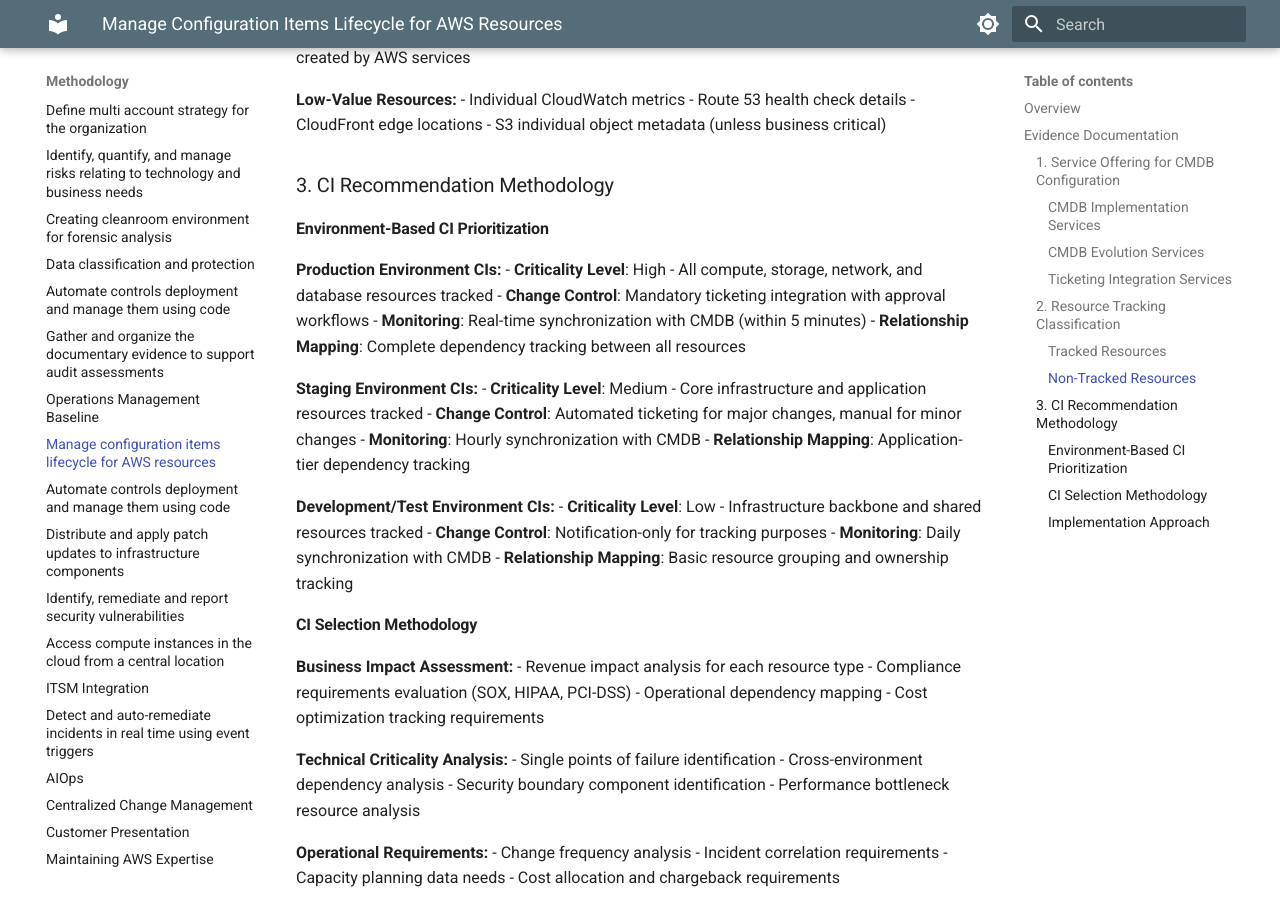
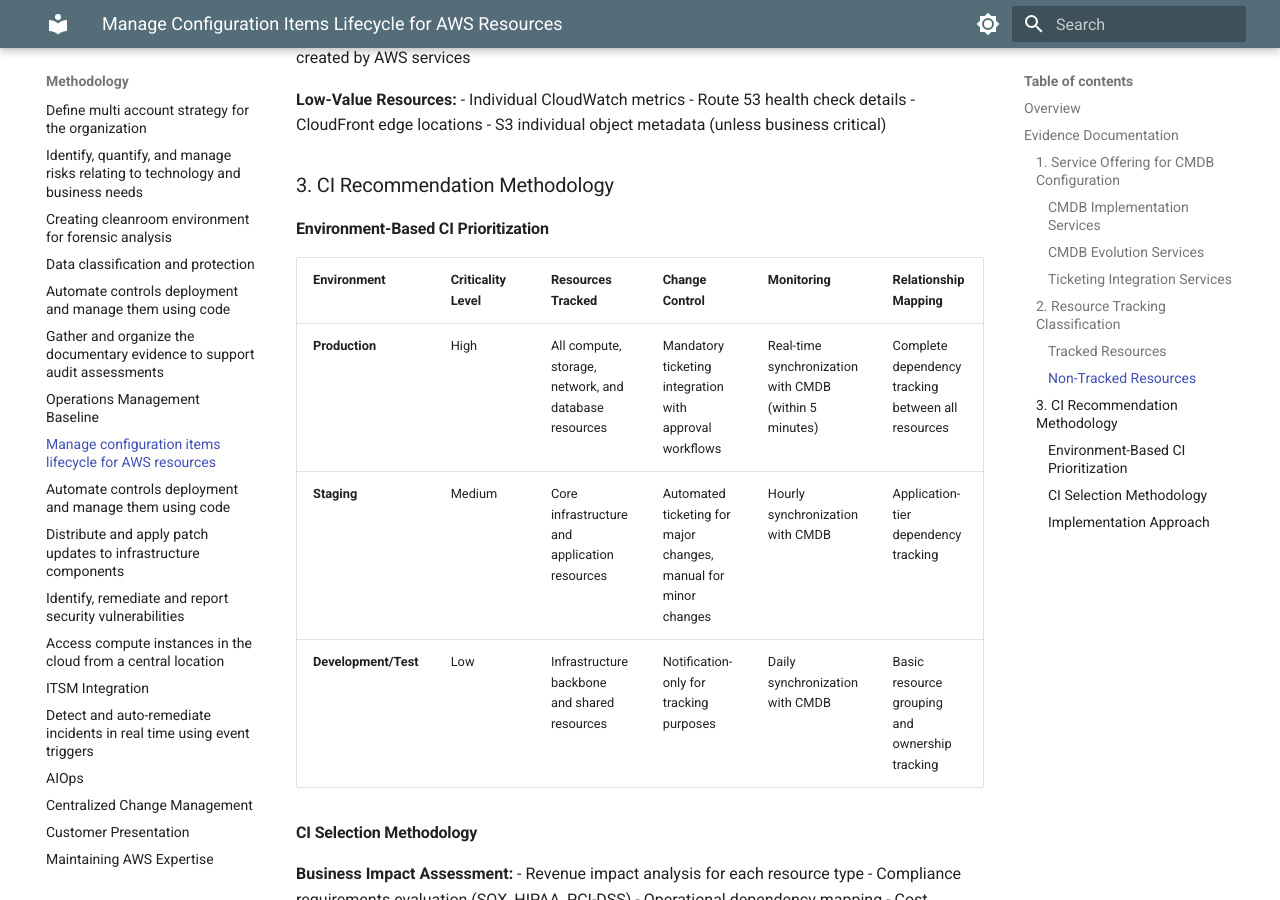
Before and after one commit to zircon-tech/cloud-ops-docs, an MkDocs documentation site: the page built from docs/manage-configuration-items-lifecycle-for-aws-resou.md, in a window 1280 px wide and 900 px high, scrolled down 1898 px. Built offline with MkDocs 1.6.1 and Material for MkDocs 9.7.7, drawn with Linux system fonts in a browser that asks for light colours.

Commit message:
Replace bullet points with clean table format for Environment-Based CI Prioritization

```diff
--- a/docs/manage-configuration-items-lifecycle-for-aws-resou.md
+++ b/docs/manage-configuration-items-lifecycle-for-aws-resou.md
@@ -93,26 +93,11 @@
 
 #### Environment-Based CI Prioritization
 
-**Production Environment CIs:**
-- **Criticality Level**: High
-  - All compute, storage, network, and database resources tracked
-- **Change Control**: Mandatory ticketing integration with approval workflows
-- **Monitoring**: Real-time synchronization with CMDB (within 5 minutes)
-- **Relationship Mapping**: Complete dependency tracking between all resources
-
-**Staging Environment CIs:**
-- **Criticality Level**: Medium
-  - Core infrastructure and application resources tracked
-- **Change Control**: Automated ticketing for major changes, manual for minor changes
-- **Monitoring**: Hourly synchronization with CMDB
-- **Relationship Mapping**: Application-tier dependency tracking
-
-**Development/Test Environment CIs:**
-- **Criticality Level**: Low
-  - Infrastructure backbone and shared resources tracked
-- **Change Control**: Notification-only for tracking purposes
-- **Monitoring**: Daily synchronization with CMDB
-- **Relationship Mapping**: Basic resource grouping and ownership tracking
+| Environment | Criticality Level | Resources Tracked | Change Control | Monitoring | Relationship Mapping |
+|-------------|-------------------|-------------------|----------------|------------|---------------------|
+| **Production** | High | All compute, storage, network, and database resources | Mandatory ticketing integration with approval workflows | Real-time synchronization with CMDB (within 5 minutes) | Complete dependency tracking between all resources |
+| **Staging** | Medium | Core infrastructure and application resources | Automated ticketing for major changes, manual for minor changes | Hourly synchronization with CMDB | Application-tier dependency tracking |
+| **Development/Test** | Low | Infrastructure backbone and shared resources | Notification-only for tracking purposes | Daily synchronization with CMDB | Basic resource grouping and ownership tracking |
 
 #### CI Selection Methodology
 
```
